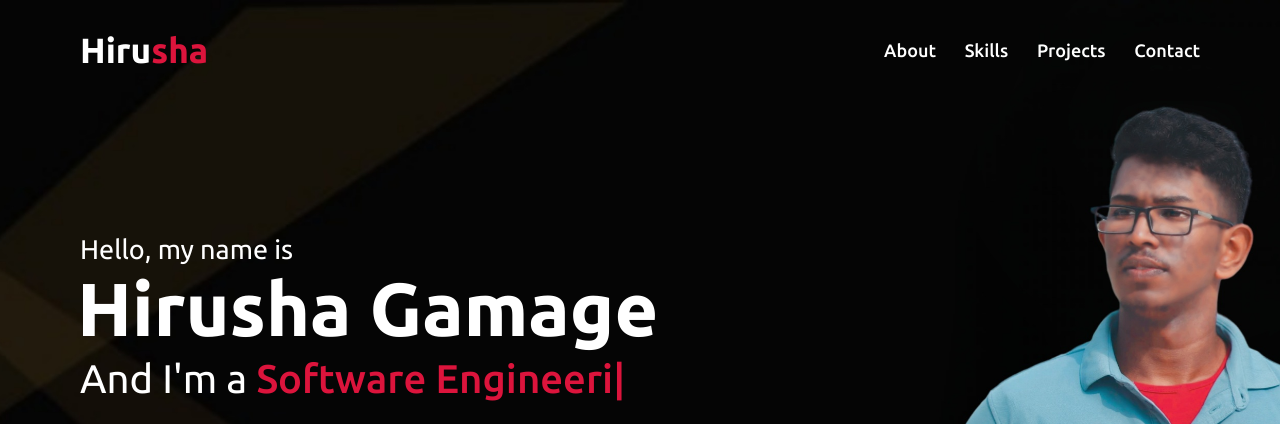
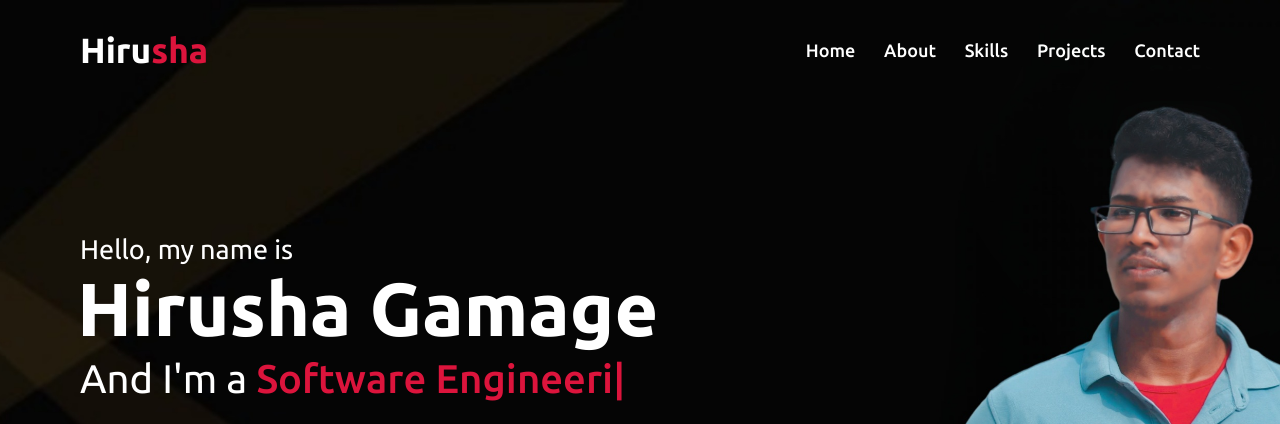
Before and after one commit to HirushaGamage10/Hirusha_Gamage, a plain HTML site: page index.html in a window 1280 px wide. Shown: the top 424 px of the page. Drawn offline with nearby package versions, Linux system fonts and the light colour scheme.

Commit message:
up index.html

```diff
--- a/index.html
+++ b/index.html
@@ -23,6 +23,7 @@
         <div class="max-width">
             <div class="logo"><a href="#">Hiru<span>sha</span></a></div>
             <ul class="menu">
+                <li><a href="#home" class="menu-btn">Home</a></li>
                 <li><a href="#about" class="menu-btn">About</a></li>
                 <li><a href="#skills" class="menu-btn">Skills</a></li>
                 <li><a href="#teams" class="menu-btn">Projects</a></li>
```
